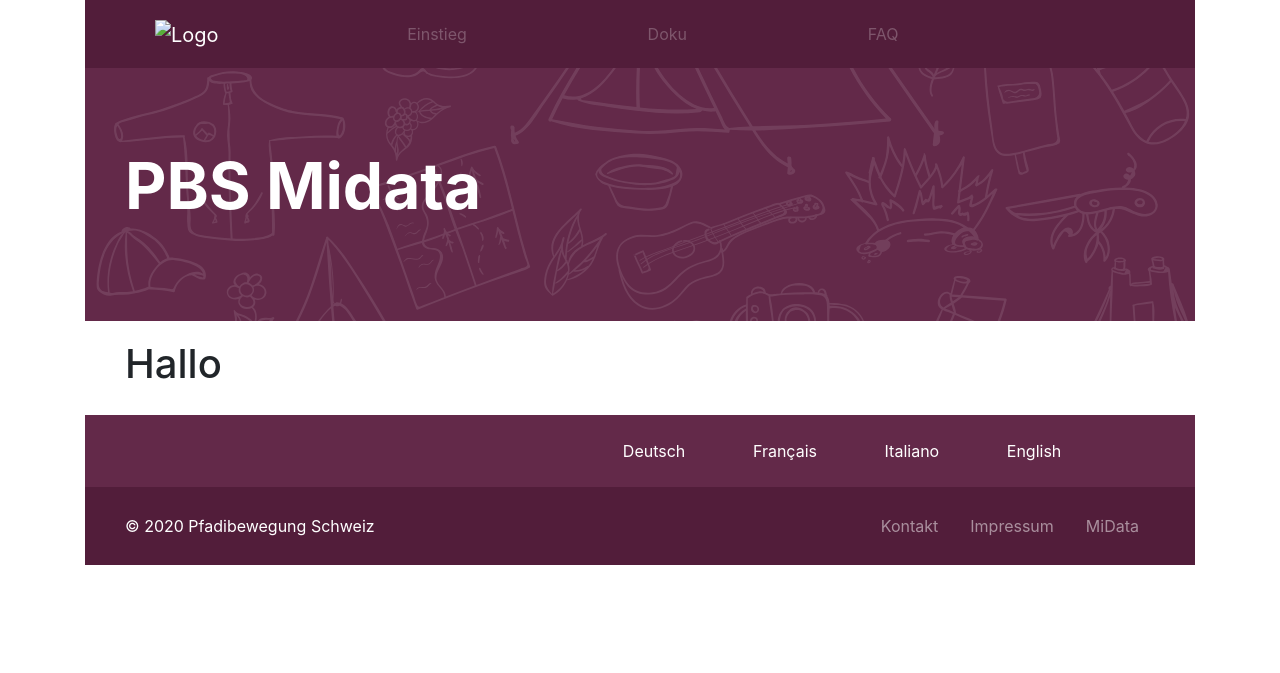
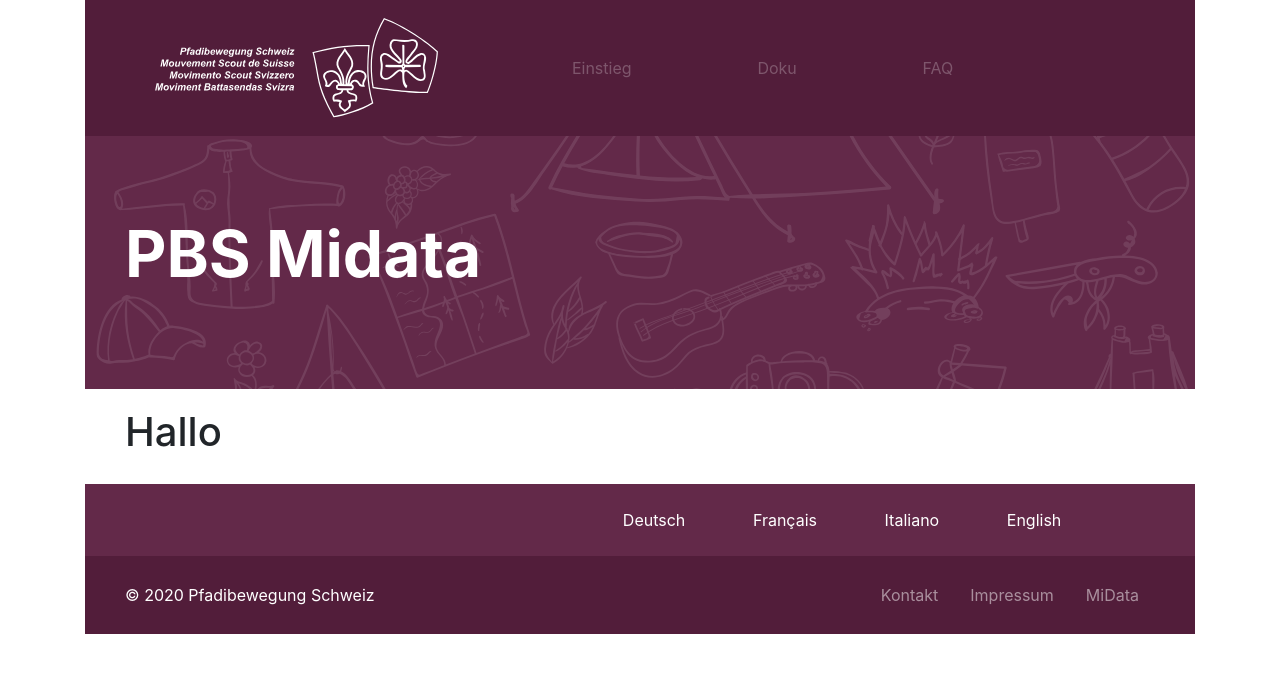
Before and after one commit to scout-ch/docu, a Jekyll site: the page built from index.markdown, in a window 1280 px wide. Shown: the top 673 px of the page. Built offline with Jekyll 4.4.1, drawn with Linux system fonts in a browser that asks for light colours; our own code applies the rules of GitHub Pages for plain Markdown files.

Commit message:
update logo

```diff
--- a/_layouts/default.html
+++ b/_layouts/default.html
@@ -29,7 +29,7 @@
       <header class="navbar navbar-dark bg-primary">
         <nav class="navbar navbar-expand-lg navbar-dark bg-primary">
           <a class="navbar-brand" href="/">
-            <img alt="Logo" src="logo.svg">
+            <img alt="Logo" src="{{ 'assets/logo.svg' | relative_url }}">
           </a>
 
           <button class="navbar-toggler" type="button" data-toggle="collapse" data-target="#navbarMainMenu" aria-controls="navbarMainMenu" aria-expanded="false" aria-label="Toggle navigation">
```
